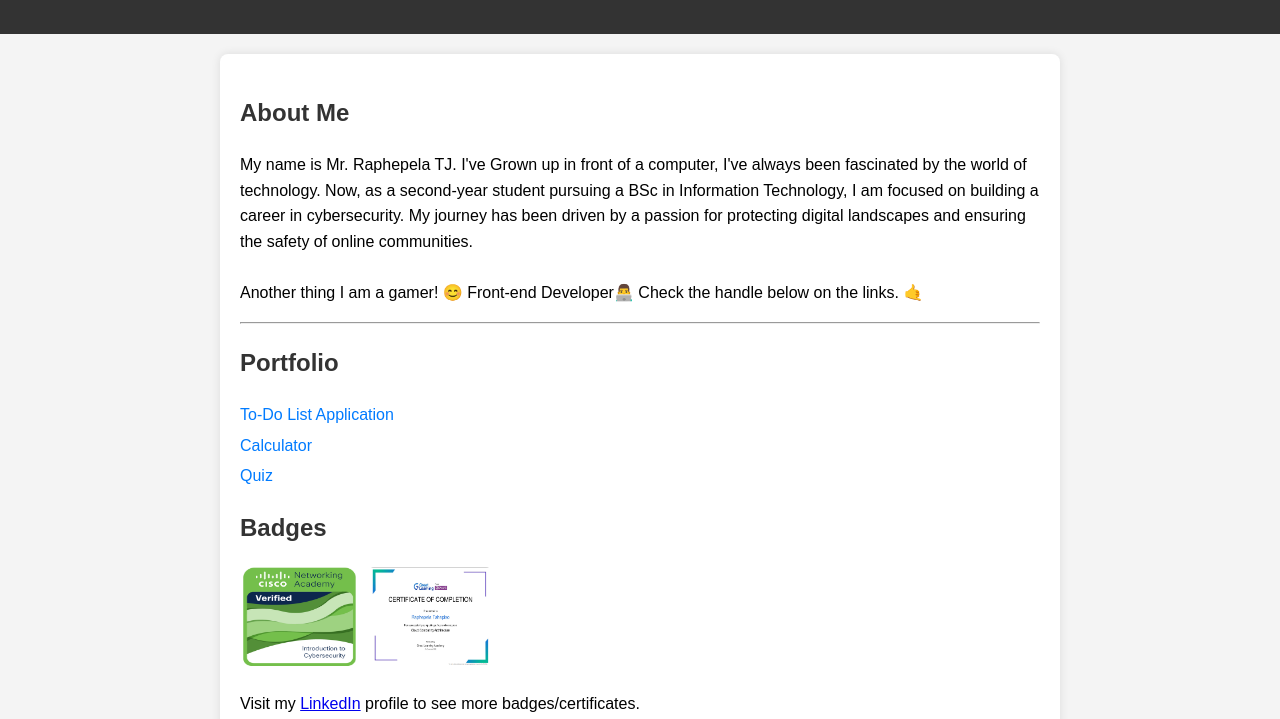
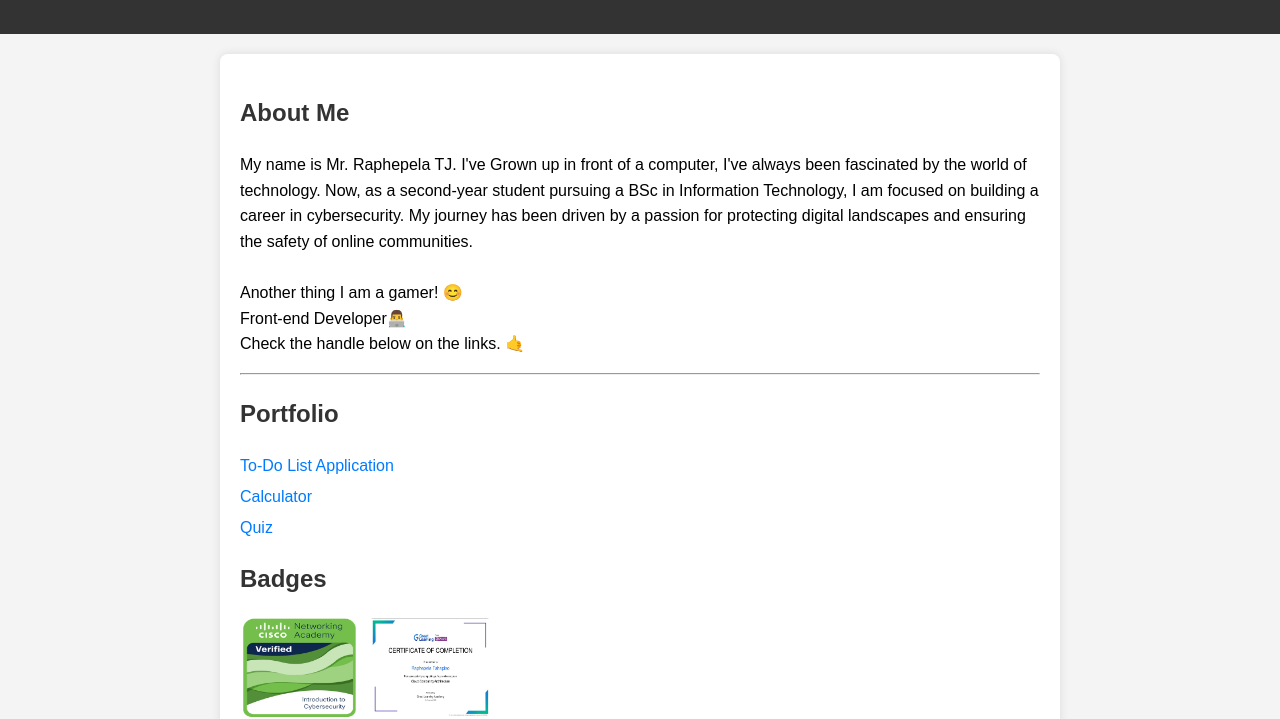
Before and after one commit to Rapsy11136/Rapsy11136.github.io, a plain HTML site: page index.html in a window 1280 px wide. Shown: the part 92-811 px from the top of the page. Drawn offline with Linux system fonts and the light colour scheme.

Commit message:
Update index.html

```diff
--- a/index.html
+++ b/index.html
@@ -89,8 +89,8 @@
                 Now, as a second-year student pursuing a BSc in Information Technology, I am focused on building a career in cybersecurity.
                 My journey has been driven by a passion for protecting digital landscapes and ensuring the safety of online communities.
                 <br><br>
-                Another thing I am a gamer! 😊
-                Front-end Developer👨‍💻
+                Another thing I am a gamer! 😊<br>
+                Front-end Developer👨‍💻<br>
                 Check the handle below on the links. 🤙
             </p>
             <hr>
```
